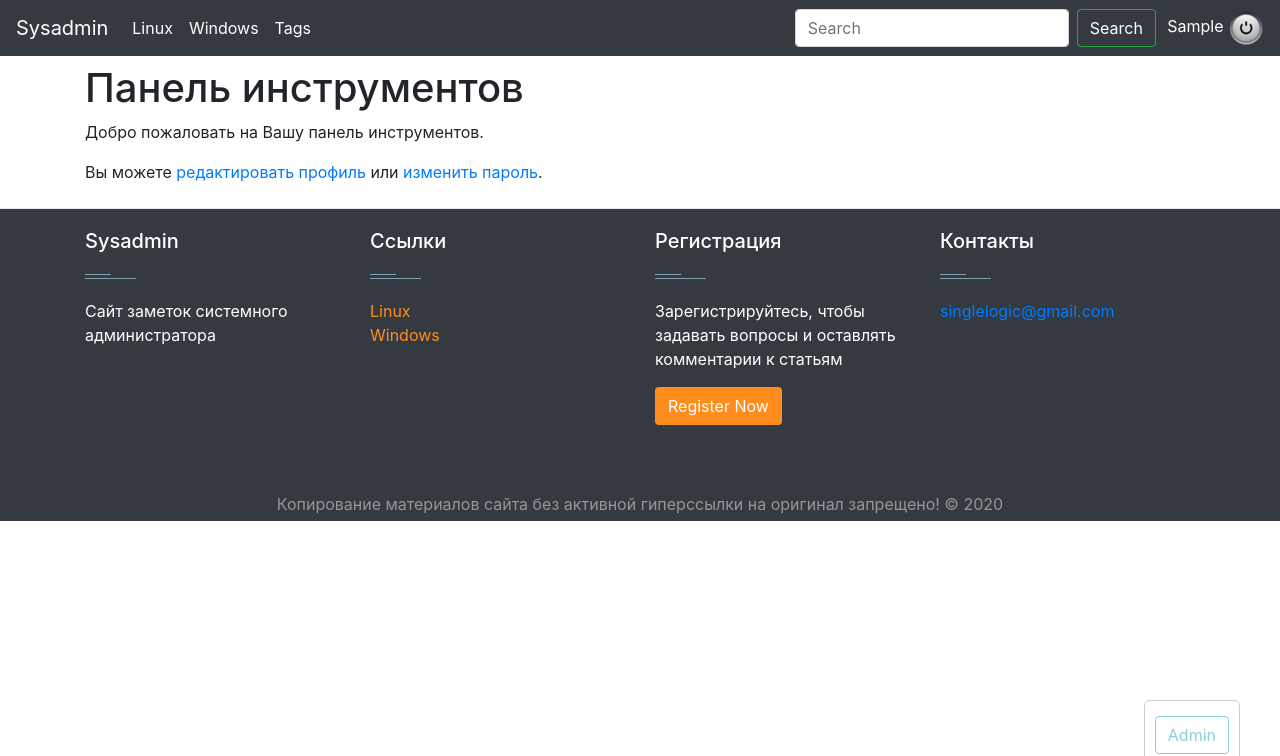
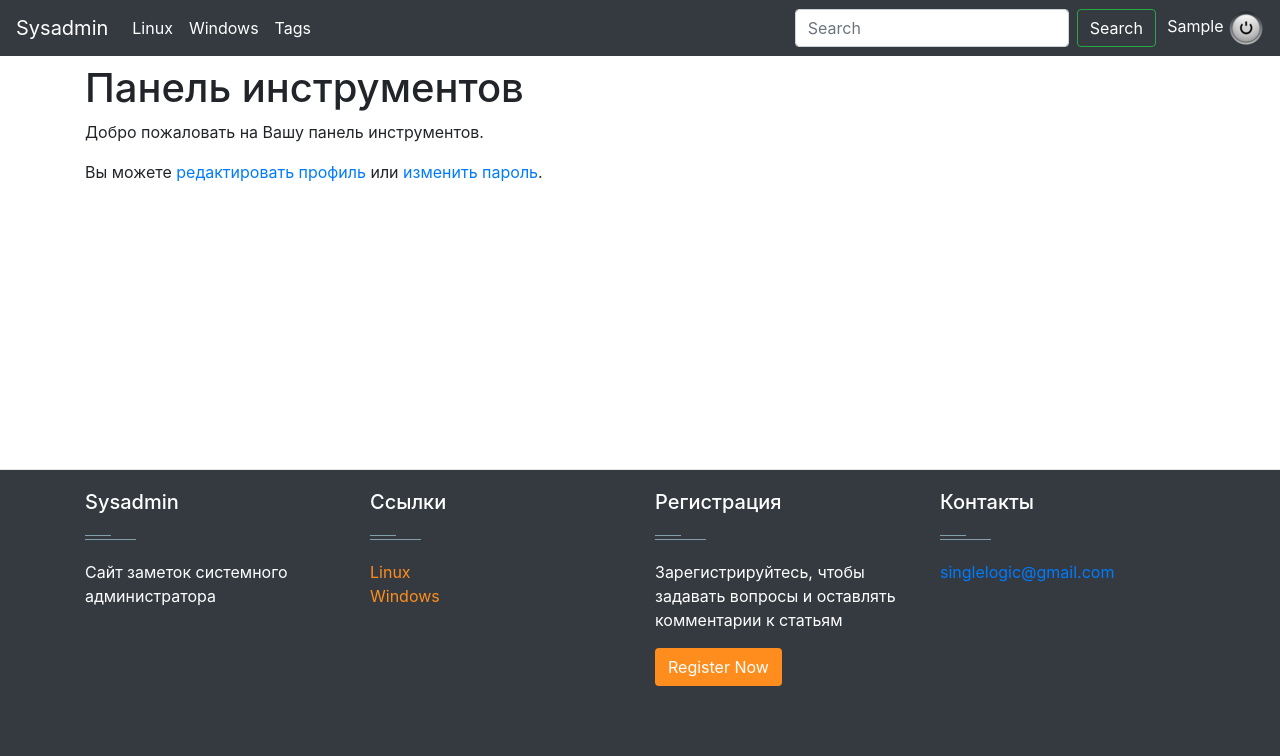
Before and after one commit to Singlelogic/sysadmin, a Django app: page /account/ in a window 1280 px wide. Shown: the top 756 px of the page. Run offline with Django 3.2, Linux system fonts and the light colour scheme; the visitor is signed in with stand-in values (Sample User, id 1); some libraries are stand-ins or nearby versions.

Commit message:
sticky footer

```diff
--- a/blog/templates/blog/includes/post_card_template.html
+++ b/blog/templates/blog/includes/post_card_template.html
@@ -11,7 +11,7 @@
         <div class="col-md-9">
             <div class="card-body">
 <!--                <h5 class="card-title">{{ post.title }}</h5>-->
-                <a href="{{ post.get_absolute_url }}" class="card-title" style="color: black;">{{ post.title }}</a>
+                <h5><a href="{{ post.get_absolute_url }}" class="card-title" style="color: black;">{{ post.title }}</a></h5>
                 <p class="card-text">{{ post.body|safe|truncatechars_html:100 }}</p>
                 <p class="card-text inline"><small class="text-muted">{{ post.date_pub }}</small></p>
                 <a href="{{ post.get_absolute_url }}" class="btn btn-light inline" style="float: right;">Читать</a>
--- a/blog/templates/blog/post_detail.html
+++ b/blog/templates/blog/post_detail.html
@@ -5,9 +5,9 @@
 {% endblock %}
 
 {% block content %}
-    <h1 class="mt-2">
+    <h4 class="mt-2">
         {{ post.title }}
-    </h1>
+    </h4>
 
     {% if post.image_preview %}
         <img class="post" src="{{ post.image_preview.url }}">
--- a/static/css/styles.css
+++ b/static/css/styles.css
@@ -144,3 +144,13 @@ box-shadow: 0 15px 30px rgba(0, 0, 0, 0.1);
 -o-transition: all 250ms ease-in-out 0s;
 transition: all 250ms ease-in-out 0s;
 }
+
+.Site {
+  display: flex;
+  min-height: 65vh;
+  flex-direction: column;
+}
+
+.Site-content {
+  flex: 1;
+}
--- a/templates/base.html
+++ b/templates/base.html
@@ -1,6 +1,7 @@
 <!DOCTYPE html>
 {% load static %}
 <html lang="en">
+
 <head>
     <meta charset="UTF-8">
     <meta name="viewport" , content="width=device-width" , initial-scale="1.0">
@@ -28,8 +29,9 @@
         {% endblock %}
     </title>
 </head>
-<body>
 
+<body class="Site">
+    <header>
         <nav class="navbar navbar-expand-lg navbar-light bg-dark">
             <a class="navbar-brand" href="{% url 'posts_list_url' %}" style="color: white;">Sysadmin</a>
             <button class="navbar-toggler" type="button" data-toggle="collapse" data-target="#navbarSupportedContent"
@@ -70,7 +72,9 @@
 
             </div>
         </nav>
+    </header>
 
+    <main class="Site-content">
         <div class="container mt-2">
             <div class="row">
                 <div class="col-9 offset-md-0">
@@ -85,7 +89,6 @@
                             <li class="page-item {% if not page_object.has_previous %} disabled {% endif %}">
                                 <a class="page-link" href="?page=1" tabindex="-1">&laquo; В начало</a>
                             </li>
-
                             {% for n in page_object.paginator.page_range %}
                                 {% if page_object.number == n %}
                                 <li class="page-item active">
@@ -98,7 +101,6 @@
                                 </li>
                                 {% endif %}
                             {% endfor %}
-
                             <li class="page-item {% if not page_object.has_next %} disabled {% endif %}">
                                 <a class="page-link" href="?page={{ page_object.paginator.num_pages }}" tabindex="-1">В конец
                                     &raquo;</a>
@@ -106,7 +108,6 @@
                         </ul>
                     </nav>
                     {% endif %}
-
                 </div>
             </div>
         </div>
@@ -115,14 +116,11 @@
         <div class="container mt-2">
             <div class="row">
                 <div class="col-8 offset-md-0">
-
                     {% block comments %}
                     {% endblock %}
-
                 </div>
             </div>
         </div>
-
 
         {% if request.user.is_authenticated and request.user.is_staff %}
         <div class="admin-panel align-items-center">
@@ -130,6 +128,7 @@
             {% block admin-panel %}{% endblock %}
         </div>
         {% endif %}
+    </main>
 
     <footer id="footer" class="footer-1">
     <!--    <div class="main-footer widgets-dark typo-light">-->
@@ -187,7 +186,6 @@
     <!--                        </ul>-->
                         </div>
                     </div>
-
                 </div>
             </div>
         </div>
@@ -202,7 +200,5 @@
             </div>
         </div>
     </footer>
-
 </body>
-
 </html>
```
Lines whose indentation alone changed are shown as unchanged.
